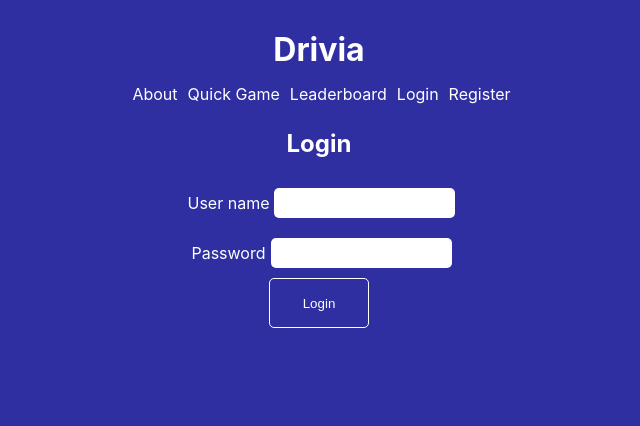
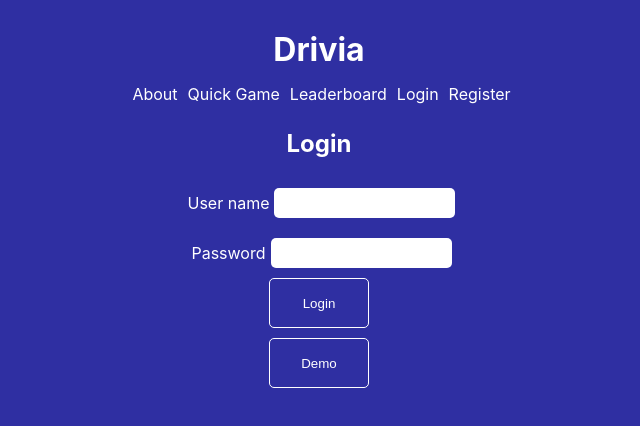
Before and after one commit to jordanhenn/drivia-client, a React (Create React App) app: page /login in a window 1280 px wide. Shown: the top 426 px of the page, without its empty margins (321-961 px from the left). Built offline with nearby package versions, Linux system fonts and the light colour scheme; no server answers.

Commit message:
favicon, demo button

```diff
--- a/public/index.html
+++ b/public/index.html
@@ -2,14 +2,13 @@
 <html lang="en">
   <head>
     <meta charset="utf-8" />
-    <link rel="icon" href="%PUBLIC_URL%/favicon.ico" />
+    <link rel="icon" href="%PUBLIC_URL%/favicon.ico?v=2" />
     <meta name="viewport" content="width=device-width, initial-scale=1" />
     <meta name="theme-color" content="#000000" />
     <meta
       name="description"
       content="Web site created using create-react-app"
     />
-    <link rel="apple-touch-icon" href="%PUBLIC_URL%/logo192.png" />
     <!--
       manifest.json provides metadata used when your web app is installed on a
       user's mobile device or desktop. See https://developers.google.com/web/fundamentals/web-app-manifest/
--- a/src/components/LoginForm/LoginForm.js
+++ b/src/components/LoginForm/LoginForm.js
@@ -9,6 +9,17 @@ export default class LoginForm extends Component {
   }
 
   state = { error: null }
+
+  submitDemo = () => {
+    AuthApiService.postLogin({
+      user_name: 'demo-user',
+      password: 'Password!1'
+    })
+    .then(res => {
+      TokenService.saveAuthToken(res.authToken)
+      this.props.onLoginSuccess()
+    })
+  }
 
   handleSubmitJwtAuth = ev => {
     ev.preventDefault()
@@ -33,6 +44,7 @@ export default class LoginForm extends Component {
   render() {
     const { error } = this.state
     return (
+      <div>
       <form
         className='LoginForm'
         onSubmit={this.handleSubmitJwtAuth}
@@ -61,6 +73,10 @@ export default class LoginForm extends Component {
           Login
         </button>
       </form>
+      <button className="login" onClick={this.submitDemo()}>
+          Demo
+        </button>
+      </div>
     )
   }
 }
```
Also changed, not shown: public/manifest.json, 1 other file (tests, documents, lock files or other folders).
